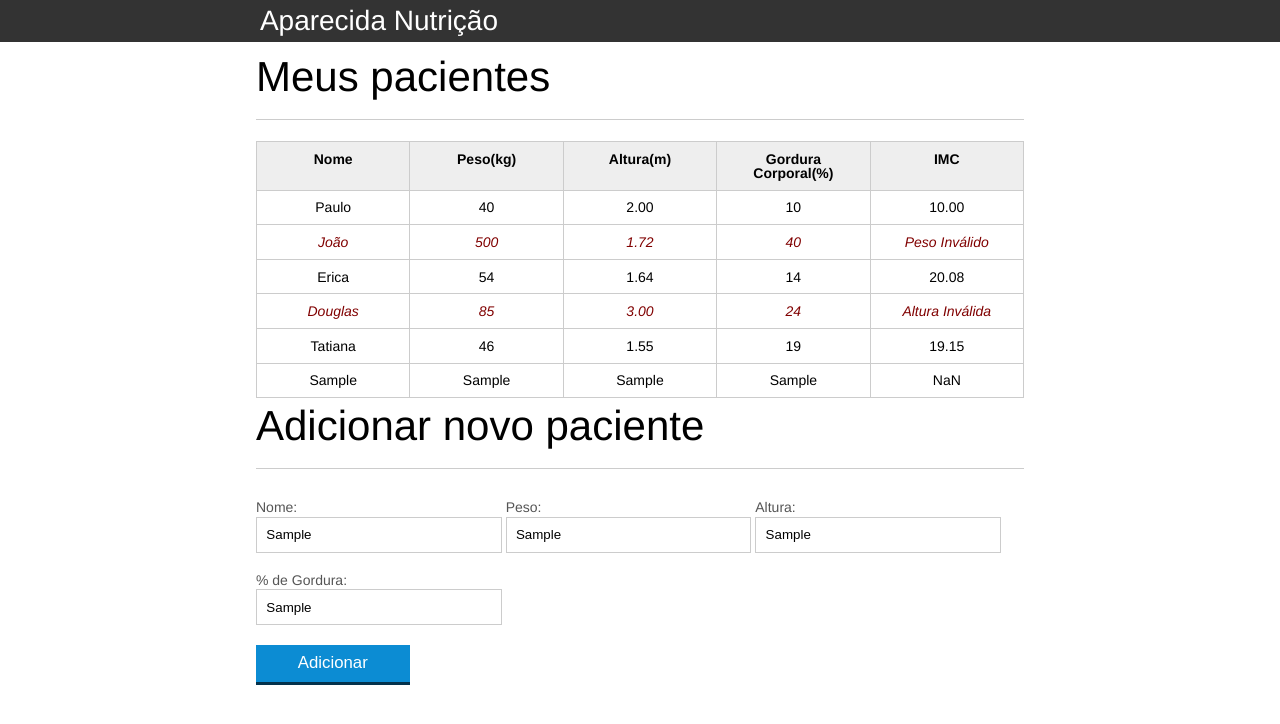
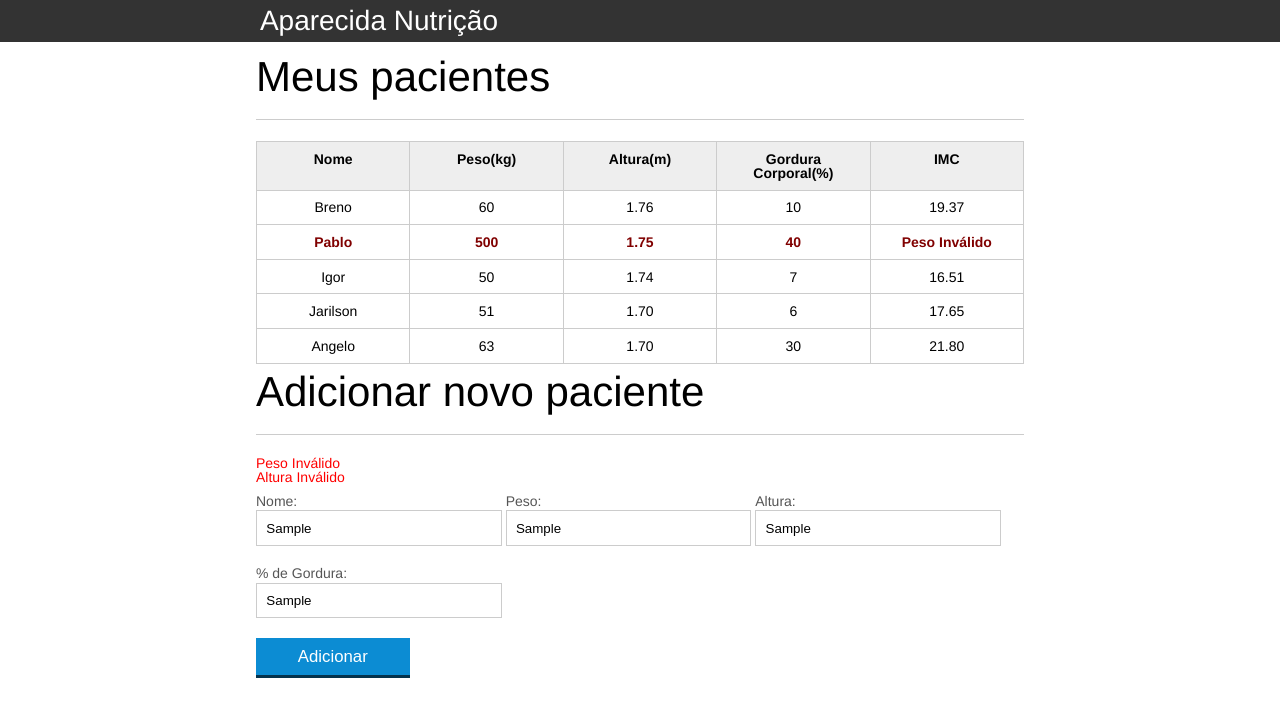
Before and after one commit to giovanaantunes/estartando-devs, a plain HTML site: page index.html in a window 1280 px wide. Both pictures are taken after typing "Sample", "Sample", "Sample", "Sample" into the empty fields and a click on the button "Adicionar". Drawn offline with Linux system fonts and the light colour scheme.

Commit message:
validação

```diff
--- a/css/index.css
+++ b/css/index.css
@@ -132,8 +132,12 @@ button[disabled=disabled], button:disabled {
 .campo-invalido{
 	border: 1px solid red;
 }
-
 .paciente-invalido {
 	color: maroon;
-	font-style: italic;
+	font-weight: bold;
 }
+
+#mensagens-erros {
+color:red;
+font-weight: 100;
+}
--- a/index.html
+++ b/index.html
@@ -1,13 +1,14 @@
 <!DOCTYPE html>
 <html lang="pt-br">
+
 <head>
 	<meta charset="UTF-8">
 	<title>Aparecida Nutrição</title>
 	<link rel="icon" href="favicon.ico" type="image/x-icon">
 	<link rel="stylesheet" type="text/css" href="css/reset.css">
 	<link rel="stylesheet" type="text/css" href="css/index.css">
+</head>
 
-	</head>
 <body>
 
 	<header>
@@ -30,41 +31,41 @@
 				</thead>
 				<tbody id="tabela-pacientes">
 					<tr class="paciente">
-							<td class="info-nome">Paulo</td>
-							<td class="info-peso">40</td>
-							<td class="info-altura">2.00</td>
+						<td class="info-nome">Breno</td>
+						<td class="info-peso">60</td>
+						<td class="info-altura">1.76</td>
 						<td class="info-gordura">10</td>
 						<td class="info-imc">0</td>
 					</tr>
 
-						<tr class="paciente" >
-							<td class="info-nome">João</td>
+					<tr class="paciente">
+						<td class="info-nome">Pablo</td>
 						<td class="info-peso">500</td>
-							<td class="info-altura">1.72</td>
+						<td class="info-altura">1.75</td>
 						<td class="info-gordura">40</td>
 						<td class="info-imc">0</td>
 					</tr>
 
-						<tr class="paciente" >
-							<td class="info-nome">Erica</td>
-							<td class="info-peso">54</td>
-							<td class="info-altura">1.64</td>
-							<td class="info-gordura">14</td>
+					<tr class="paciente">
+						<td class="info-nome">Igor</td>
+						<td class="info-peso">50</td>
+						<td class="info-altura">1.74</td>
+						<td class="info-gordura">7</td>
 						<td class="info-imc">0</td>
 					</tr>
 
 					<tr class="paciente">
-							<td class="info-nome">Douglas</td>
-							<td class="info-peso">85</td>
-							<td class="info-altura">3.00</td>
-							<td class="info-gordura">24</td>
+						<td class="info-nome">Jarilson</td>
+						<td class="info-peso">51</td>
+						<td class="info-altura">1.70</td>
+						<td class="info-gordura">6</td>
 						<td class="info-imc">0</td>
 					</tr>
-						<tr class="paciente" >
-							<td class="info-nome">Tatiana</td>
-							<td class="info-peso">46</td>
-							<td class="info-altura">1.55</td>
-							<td class="info-gordura">19</td>
+					<tr class="paciente">
+						<td class="info-nome">Angelo</td>
+						<td class="info-peso">63</td>
+						<td class="info-altura">1.70</td>
+						<td class="info-gordura">30</td>
 						<td class="info-imc">0</td>
 					</tr>
 				</tbody>
@@ -75,6 +76,9 @@
 
 	<section class="container">
 		<h2 id="titulo-form">Adicionar novo paciente</h2>
+
+		<ul id="mensagens-erros"></ul>
+
 		<form id="form-adiciona">
 			<div class="grupo">
 				<label for="nome">Nome:</label>
@@ -97,7 +101,8 @@
 		</form>
 	</section>
 
-		<script src="./js/calcula-imc.js"></script>
-		<script src="./js/form.js"></script>
+	<script src="js/calcula-imc.js"></script>
+	<script src="js/form.js"></script>
 </body>
+
 </html>
--- a/js/calcula-imc.js
+++ b/js/calcula-imc.js
@@ -1,48 +1,61 @@
-
-        //Instanciando os pacientes da tabela
+// Instanciando os pacientes da tabela
 var pacientes = document.querySelectorAll(".paciente");
 
-        //Loop que percorre os pacientes da tabela e calcula o IMC
-    for(var i = 0; i < pacientes.length; i = i + 1){
+// Loop que percorre os pacientes da tabela e calcula o IMC
+for (var i = 0; i < pacientes.length; i = i + 1) {
 
-        //Variavel referente ao indice do paciente
-        var paciente = pacientes [i];
+    //variavel referente ao indice do paciente
+    var paciente = pacientes[i];
 
-        //Variaveis elementos td
-        var tdPeso = paciente.querySelector('.info-peso');
-        var tdAltura = paciente.querySelector('.info-altura');
-        var tdImc = paciente.querySelector('.info-imc');
+    // variaveis elemento td
+    var tdPeso = paciente.querySelector(".info-peso");
+    var tdAltura = paciente.querySelector(".info-altura");
+    var tdImc = paciente.querySelector(".info-imc");
 
     //Variaveis dados da tabela
     var peso = tdPeso.textContent;
     var altura = tdAltura.textContent;
 
-        var pesoEhValido = true;
-        var alturaEhValido = true;
+    // Variaveis de validação
+    var pesoEhValido = validaPeso(peso);
+    var alturaEhValido = validaAltura(altura);
 
-
-        //Validação altura e ṕeso
-        if(peso >= 200 || peso <=0) {
+    // Validação altura e peso
+    if (!pesoEhValido) {
         pesoEhValido = false;
-            tdImc. textContent = "Peso Inválido";
+        tdImc.textContent = "Peso Inválido";
         paciente.classList.add('paciente-invalido');
     }
 
-        if(altura >= 3.0 || altura <=0){
+    if (!alturaEhValido) {
         alturaEhValido = false;
-            tdImc.textContent = "Altura Inválida";
+        tdImc.textContent = "Altura Inválido";
         paciente.classList.add('paciente-invalido');
     }
 
-        //Calculo IMC
+    // Calculo IMC
     if (pesoEhValido && alturaEhValido) {
         tdImc.textContent = calculaImc(peso, altura);
     }
 }
 
+function validaPeso(peso) {
+    if (peso >= 0 && peso <= 200) {
+        return true;
+    } else {
+        return false;
+    }
+}
+
+function validaAltura(altura) {
+    if (altura >= 0 && altura <= 3.00) {
+        return true;
+    } else {
+        return false;
+    }
+}
 function calculaImc(peso, altura) {
     var imc = 0;
     imc = peso / (altura * altura);
     return imc.toFixed(2);
-
 }
--- a/js/form.js
+++ b/js/form.js
@@ -1,6 +1,6 @@
 var botaoAdicionar = document.querySelector('#adicionar-paciente');
 
-botaoAdicionar.addEventListener('click', function(event){
+botaoAdicionar.addEventListener('click', function (event) {
     event.preventDefault();
 
     var form = document.querySelector('#form-adiciona');
@@ -9,14 +9,34 @@ botaoAdicionar.addEventListener('click', function(event){
 
     var pacienteTr = montaTr(paciente);
 
+    var erros = validaPaciente(paciente);
+
+    if (erros.length > 0) {
+        exibeMensagemDeErro(erros);
+        return;
+    }
+
     var tabela = document.querySelector('#tabela-pacientes');
 
     tabela.appendChild(pacienteTr);
 
+    form.reset();
 
 });
 
-function obtemPacienteDoFormulario(form){
+ function exibeMensagemDeErro (erros) {
+     var ul = document.querySelector('#mensagens-erros');
+     ul.innerHTML = "";
+    erros.forEach(function (erro) {
+        var ul = document.querySelector('#mensagens-erros');
+        var li = document.createElement('li');
+        li.textContent = erro;
+        ul.appendChild(li);
+    });
+ }
+
+
+function obtemPacienteDoFormulario(form) {
 
     var paciente = {
         nome: form.nome.value,
@@ -27,28 +47,52 @@ function obtemPacienteDoFormulario(form){
     };
 
     return paciente;
+
 }
 
-function montaTr (paciente){
+function montaTr(paciente) {
     var pacienteTr = document.createElement('tr');
+    pacienteTr.classList.add('paciente');
 
-    var nomeTd = document.createElement('td');
-    var pesoTd = document.createElement('td');
-    var alturaTd = document.createElement('td');
-    var gorduraTd = document.createElement('td');
-    var imcTd = document.createElement('td');
-
-    nomeTd.textContent = paciente.nome;
-    pesoTd.textContent = paciente.peso;
-    alturaTd.textContent = paciente.altura;
-    gorduraTd.textContent = paciente.gordura;
-    imcTd.textContent = paciente.imc;
-
-    pacienteTr.appendChild(nomeTd);
-    pacienteTr.appendChild(pesoTd);
-    pacienteTr.appendChild(alturaTd);
-    pacienteTr.appendChild(gorduraTd);
-    pacienteTr.appendChild(imcTd);
+    pacienteTr.appendChild(montaTd(paciente.nome, 'info-nome'));
+    pacienteTr.appendChild(montaTd(paciente.peso, 'info-peso'));
+    pacienteTr.appendChild(montaTd(paciente.altura, 'info-altura'));
+    pacienteTr.appendChild(montaTd(paciente.gordura, 'info-gordura'));
+    pacienteTr.appendChild(montaTd(paciente.imc, 'info-imc'));
 
     return pacienteTr;
 }
+
+function montaTd(dado, classe) {
+    var td = document.createElement('td');
+    td.textContent = dado;
+    td.classList.add(classe);
+
+    return td;
+}
+
+function validaPaciente(paciente) {
+    var erros = [];
+
+    if (!validaPeso(paciente.peso)) {
+        erros.push("Peso Inválido");
+    }
+
+    if (!validaAltura(paciente.altura)) {
+        erros.push("Altura Inválido");
+    }
+
+    if (paciente.nome.length = 0){
+        erros.push("Nome não pode ser vazio");
+    }
+    if (paciente.nome.length = 0){
+        erros.push("Peso não pode ser vazio");
+    }
+    if (paciente.nome.length = 0){
+        erros.push("Altura não pode ser vazio");
+    }
+    if (paciente.nome.length = 0){
+        erros.push("Gordura não pode ser vazio");
+    }
+    return erros;
+}
```
Also changed, not shown: 1 other file. Lines whose indentation alone changed are shown as unchanged.
